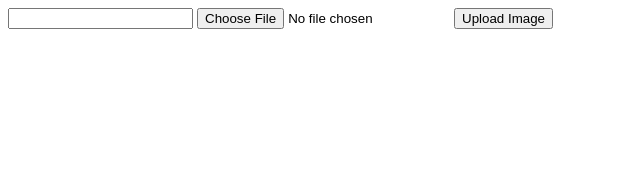
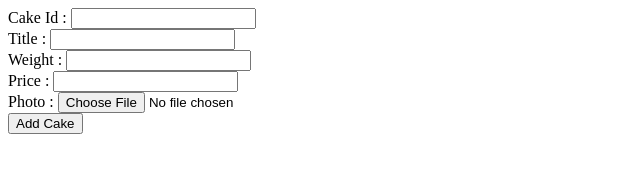
Before and after one commit to RohitShedage/cakes, a website: page index.html in a window 1280 px wide. Shown: the whole page, without its empty margins (0-640 px from the left). Drawn offline with Linux system fonts and the light colour scheme.

Commit message:
changed ui for adding cake details

```diff
--- a/index.html
+++ b/index.html
@@ -1,5 +1,8 @@
 <form id = "uploadForm" enctype = "multipart/form-data" action = "/api/photo" method = "post">
-<input type="text" name="cakeId"/>
-<input type="file" name="userPhoto"/>
-<input type="submit" value="Upload Image" name="submit">
+Cake Id : <input type="text" name="cakeId"/><br/>
+Title : <input type="text" name="title"/><br/>
+Weight : <input type="text" name="weight"/><br/>
+Price : <input type="text" name="price"/><br/>
+Photo : <input type="file" name="cakePhoto"/><br/>
+<input type="submit" value="Add Cake" name="submit">
 </form>
--- a/server.js
+++ b/server.js
@@ -19,7 +19,7 @@ var storage =   multer.diskStorage({
   }
 });
 
-var upload = multer({ storage : storage}).single('userPhoto');
+var upload = multer({ storage : storage}).single('cakePhoto');
 
 
 
```
